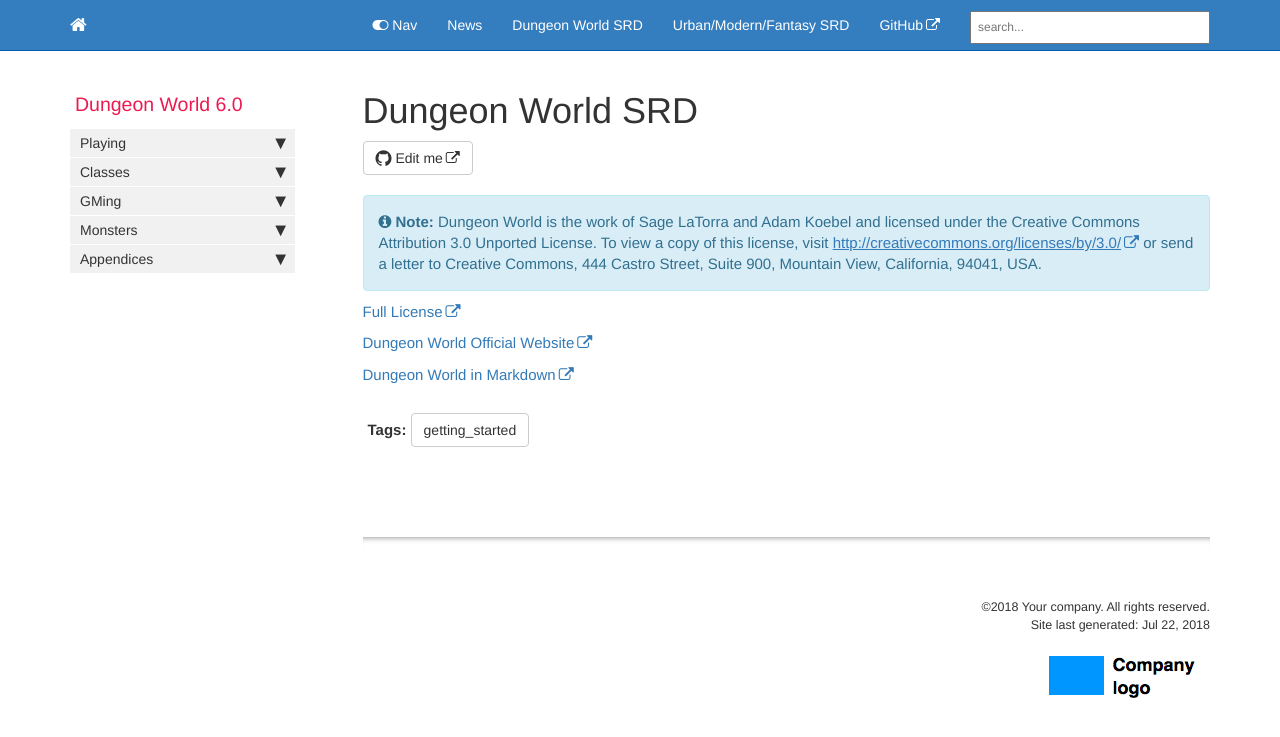
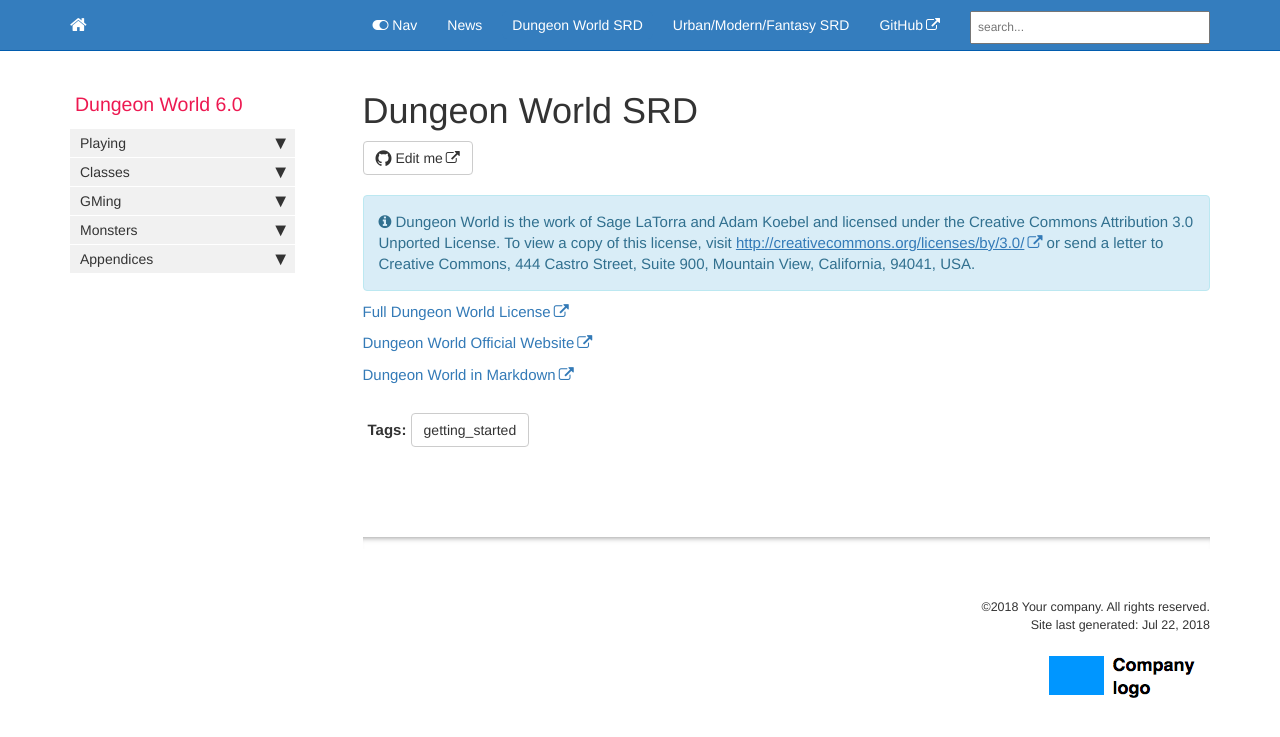
Before and after one commit to exposit/dw-srd, a Jekyll site: the page built from index.md, in a window 1280 px wide. Shown: the top 737 px of the page. Built offline with Jekyll 4.4.1, drawn with Linux system fonts in a browser that asks for light colours; nearby versions of some CDN libraries; comment, search, counter and statistics services are not loaded.

Commit message:
minor fixes

```diff
--- a/_includes/note.html
+++ b/_includes/note.html
@@ -1 +1 @@
-<div markdown="span" class="alert alert-info" role="alert"><i class="fa fa-info-circle"></i> <b>Note:</b> {{include.content}}</div>
+<div markdown="span" class="alert alert-info" role="alert"><i class="fa fa-info-circle"></i> {{include.content}}</div>
--- a/index.md
+++ b/index.md
@@ -9,7 +9,7 @@ permalink: index.html
 
 {% include note.html content="Dungeon World is the work of Sage LaTorra and Adam Koebel and licensed under the Creative Commons Attribution 3.0 Unported License. To view a copy of this license, visit <a href='http://creativecommons.org/licenses/by/3.0/'>http://creativecommons.org/licenses/by/3.0/</a> or send a letter to Creative Commons, 444 Castro Street, Suite 900, Mountain View, California, 94041, USA." %}
 
-[Full License](https://github.com/Sagelt/Dungeon-World/blob/master/LICENSE)
+[Full Dungeon World License](https://github.com/Sagelt/Dungeon-World/blob/master/LICENSE)
 
 [Dungeon World Official Website](http://www.dungeon-world.com/)
 
```
